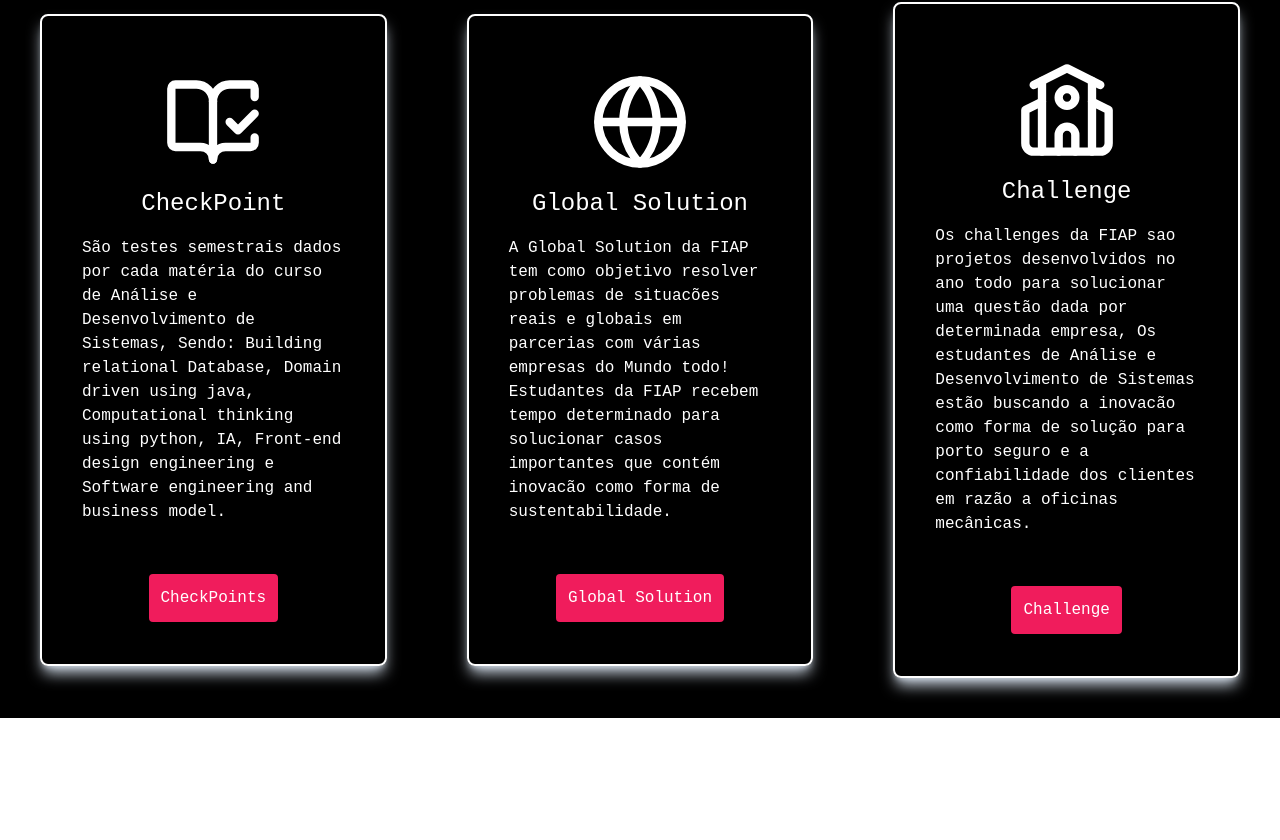
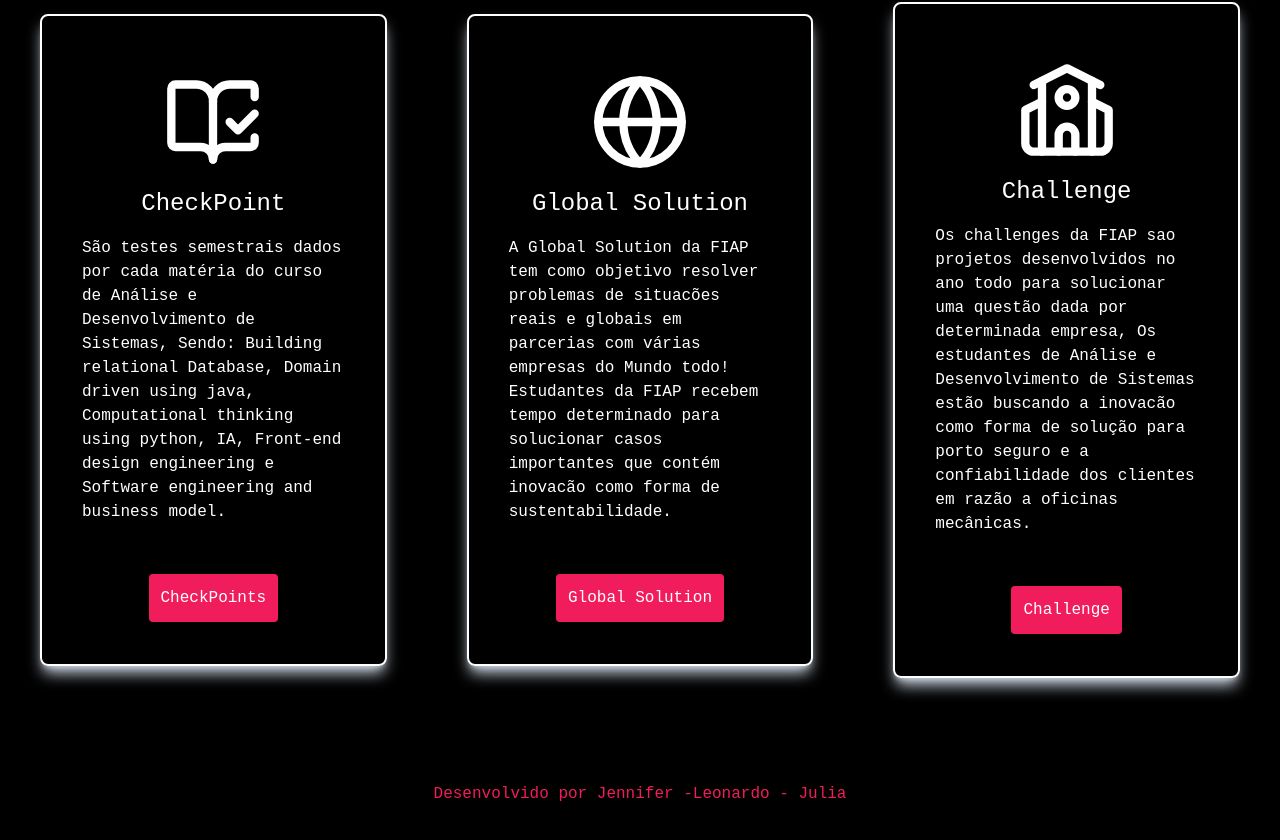
Before and after one commit to JenniferDaleffi/PortfolioDeAvaliacoes, a Next.js app in the folder portfolio/: page / in a window 1280 px wide. Shown: the part 1112-1952 px from the top of the page. Before the commit the page ends 1830 px from the top, so only its background shows below. Built offline with nearby package versions, Linux system fonts and the light colour scheme.

Commit message:
arrumando o footer

```diff
--- a/portfolio/src/app/page.tsx
+++ b/portfolio/src/app/page.tsx
@@ -4,11 +4,13 @@ import checkpoint from "../../public/images/checkpoint.svg"
 import global from "../../public/images/global.svg"
 import Nav from "../components/Nav/nav"
 import Cabecalho from "../components/Cabecalho/cabecalho"
+import Footer from "@/components/Footer/footer"
 
 export default function Home() {
     return (
         <div>
         <Cabecalho/>
+        <Footer></Footer>
         </div>
     )
 
```
